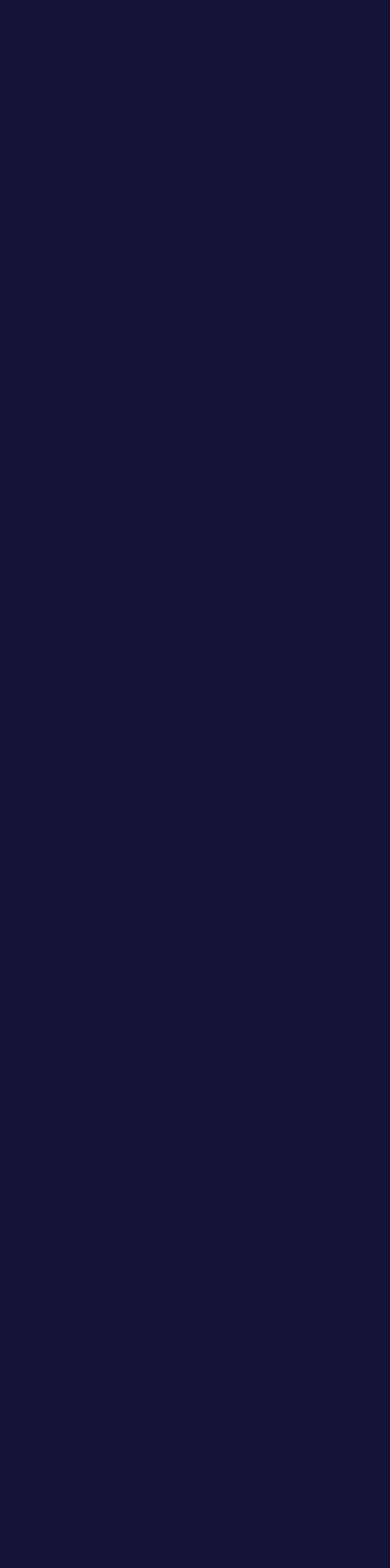
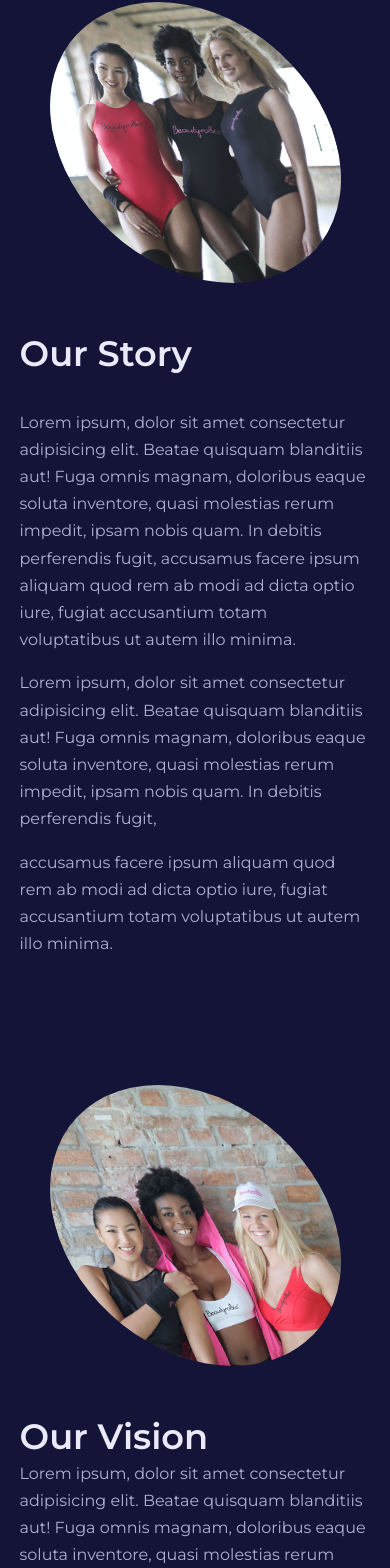
Before and after one commit to WerbethAraujo/website-with-react, a React (Create React App) app: page /about in a window 390 px wide. Shown: the part 427-1995 px from the top of the page. Before the commit the page ends 844 px from the top, so only its background shows below. Built offline with nearby package versions, Linux system fonts and the light colour scheme.

Commit message:
feat: about page done

```diff
--- a/src/App.jsx
+++ b/src/App.jsx
@@ -8,6 +8,7 @@ import Plans from './pages/plans/Plans';
 import Trainers from './pages/trainers/Trainers';
 import NotFound from './pages/notfound/NotFound';
 import Navbar from './components/Navbar';
+import Footer from './components/Footer';
 
 import './index.css';
 
@@ -24,6 +25,7 @@ const App = () => {
         <Route path='trainers' element={<Trainers />} />
         <Route path='*' element={<NotFound />} />
       </Routes>
+      <Footer />
     </BrowserRouter>
   );
 };
--- a/src/pages/about/About.jsx
+++ b/src/pages/about/About.jsx
@@ -1,14 +1,97 @@
 import Header from '../../components/Header';
 
 import bgImage01 from '../../images/header_bg_1.jpg';
+import storyImage from '../../images/about1.jpg';
+import visionImage from '../../images/about2.jpg';
+import missionImage from '../../images/about3.jpg';
+
 import './about.css';
 
 const About = () => {
   return (
-    <Header image={bgImage01} title='About Us'>
-      Lorem ipsum dolor sit amet consectetur adipisicing elit. Facere, a. Ab
-      possimus fugit doloremque sed quam dolor explicabo consequuntur tenetur.
-    </Header>
+    <>
+      <Header image={bgImage01} title='About Us'>
+        Lorem ipsum dolor sit amet consectetur adipisicing elit. Facere, a. Ab
+        possimus fugit doloremque sed quam dolor explicabo consequuntur tenetur.
+      </Header>
+
+      <section className='about__story'>
+        <div className='container about__story-container'>
+          <div className='about__section-image'>
+            <img src={storyImage} alt='about story' />
+          </div>
+          <div className='about__section-content'>
+            <h1>Our Story</h1>
+            <p>
+              Lorem ipsum, dolor sit amet consectetur adipisicing elit. Beatae
+              quisquam blanditiis aut! Fuga omnis magnam, doloribus eaque soluta
+              inventore, quasi molestias rerum impedit, ipsam nobis quam. In
+              debitis perferendis fugit, accusamus facere ipsum aliquam quod rem
+              ab modi ad dicta optio iure, fugiat accusantium totam voluptatibus
+              ut autem illo minima.
+            </p>
+            <p>
+              Lorem ipsum, dolor sit amet consectetur adipisicing elit. Beatae
+              quisquam blanditiis aut! Fuga omnis magnam, doloribus eaque soluta
+              inventore, quasi molestias rerum impedit, ipsam nobis quam. In
+              debitis perferendis fugit,
+            </p>
+            <p>
+              accusamus facere ipsum aliquam quod rem ab modi ad dicta optio
+              iure, fugiat accusantium totam voluptatibus ut autem illo minima.
+            </p>
+          </div>
+        </div>
+      </section>
+      <section className='about__vision'>
+        <div className='container about__vision-container'>
+          <div className='vision__section-content'>
+            <h1>Our Vision</h1>
+            <p>
+              Lorem ipsum, dolor sit amet consectetur adipisicing elit. Beatae
+              quisquam blanditiis aut! Fuga omnis magnam, doloribus eaque soluta
+              inventore, quasi molestias rerum impedit, ipsam nobis quam. In
+              debitis perferendis fugit, accusamus facere ipsum aliquam quod rem
+              ab modi ad dicta optio iure, fugiat accusantium totam voluptatibus
+              ut autem illo minima.
+            </p>
+            <p>
+              Lorem ipsum, dolor sit amet consectetur adipisicing elit. Beatae
+              quisquam blanditiis aut! Fuga omnis magnam, doloribus eaque soluta
+              inventore, quasi molestias rerum impedit, ipsam nobis quam. In
+              debitis perferendis fugit,
+            </p>
+          </div>
+          <div className='about__section-image'>
+            <img src={visionImage} alt='about vision' />
+          </div>
+        </div>
+      </section>
+      <section className='about__mission'>
+        <div className='container about__mission-container'>
+          <div className='about__section-image'>
+            <img src={missionImage} alt='about mission' />
+          </div>
+          <div className='about__section-content'>
+            <h1>Our Mission</h1>
+            <p>
+              Lorem ipsum, dolor sit amet consectetur adipisicing elit. Beatae
+              quisquam blanditiis aut! Fuga omnis magnam, doloribus eaque soluta
+              inventore, quasi molestias rerum impedit, ipsam nobis quam. In
+              debitis perferendis fugit, accusamus facere ipsum aliquam quod rem
+              ab modi ad dicta optio iure, fugiat accusantium totam voluptatibus
+              ut autem illo minima.
+            </p>
+            <p>
+              Lorem ipsum, dolor sit amet consectetur adipisicing elit. Beatae
+              quisquam blanditiis aut! Fuga omnis magnam, doloribus eaque soluta
+              inventore, quasi molestias rerum impedit, ipsam nobis quam. In
+              debitis perferendis fugit,
+            </p>
+          </div>
+        </div>
+      </section>
+    </>
   );
 };
 
--- a/src/pages/about/about.css
+++ b/src/pages/about/about.css
@@ -0,0 +1,80 @@
+.about__section-image {
+  border-radius: 50%;
+  overflow: hidden;
+  transform: skew(15deg);
+  transition: var(--transition);
+}
+
+.about__section-image:nth-child(2) {
+  transform: skew(-15);
+}
+
+.about__section-image:hover {
+  transform: skew(0);
+}
+
+.about__section-content h1 {
+  margin-bottom: 2rem;
+}
+
+.about__section-content p {
+  margin-bottom: 1rem;
+}
+
+.about__story-container,
+.about__mission-container {
+  display: grid;
+  grid-template-columns: 40% 50%;
+  gap: 10%;
+}
+
+.about__vision-container {
+  display: grid;
+  grid-template-columns: 50% 40%;
+  gap: 10%;
+}
+
+/* medias queries  */
+
+@media screen and (max-width: 1024px) {
+  .about__section-image {
+    width: 60%;
+  }
+
+  .about__section-content h2 {
+    margin-top: 1.2rem;
+  }
+
+  .about__story-container,
+  .about__vision-container,
+  .about__mission-container {
+    grid-template-columns: 1fr;
+    gap: 3rem;
+  }
+
+  .about__vision .about__section-image {
+    grid-row: 1;
+  }
+}
+
+@media screen and (max-width: 600px) {
+  .about__section-image {
+    width: 80%;
+    margin-inline: auto;
+  }
+
+  .about__section-content h2 {
+    margin-top: 1.2rem;
+  }
+
+  .about__story-container,
+  .about__vision-container,
+  .about__mission-container {
+    grid-template-columns: 1fr;
+    gap: 3rem;
+  }
+
+  .about__vision .about__section-image {
+    grid-row: 1;
+  }
+}
--- a/src/pages/home/Home.jsx
+++ b/src/pages/home/Home.jsx
@@ -3,7 +3,6 @@ import Programs from '../../components/Programs';
 import Values from '../../components/Values';
 import FAQs from '../../components/FAQs';
 import Testimonials from '../../components/Testimonials';
-import Footer from '../../components/Footer';
 
 import './home.css';
 
@@ -15,7 +14,6 @@ const Home = () => {
       <Values />
       <FAQs />
       <Testimonials />
-      <Footer />
     </>
   );
 };
```
